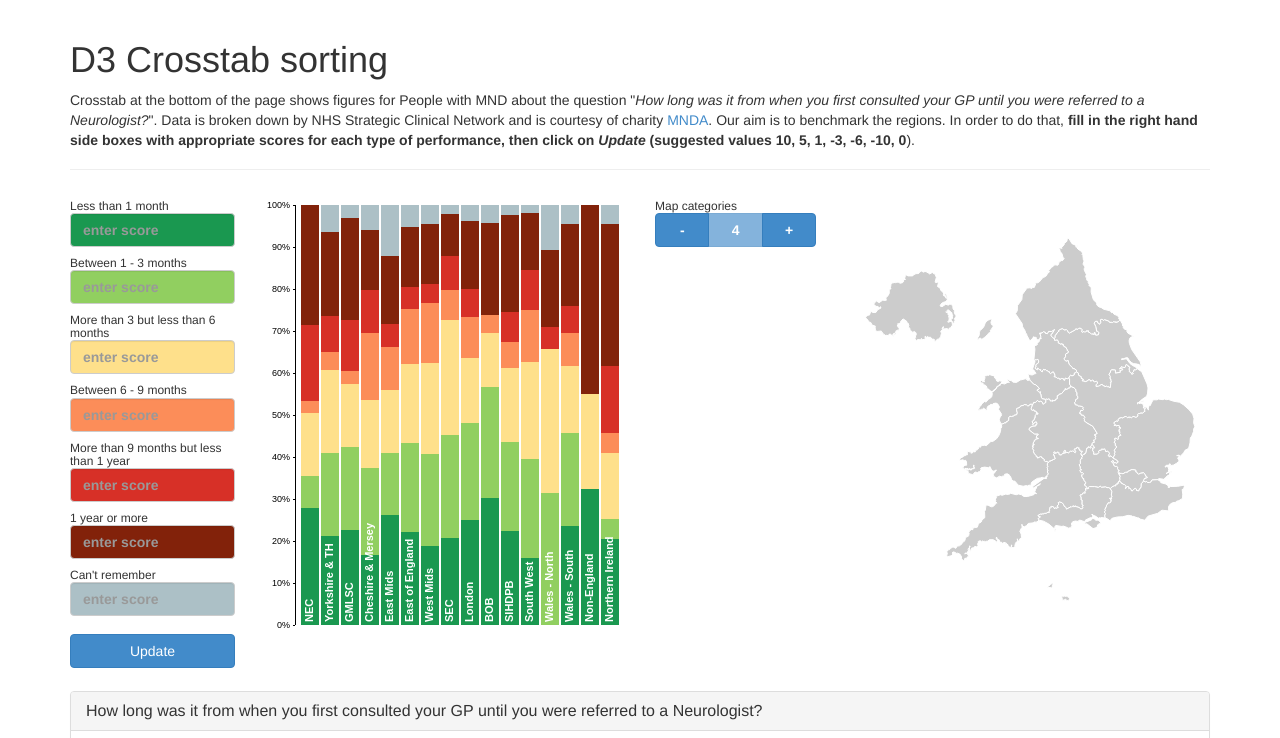
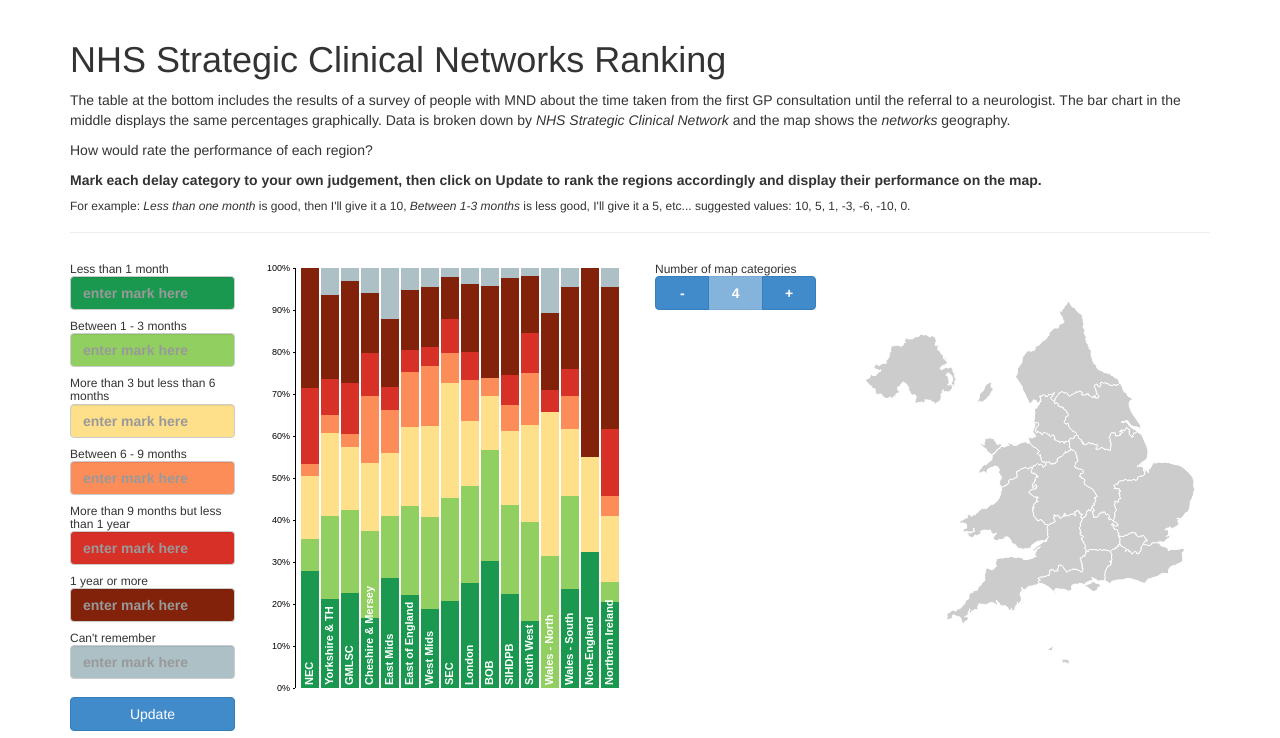
Before and after one commit to tonyfregoli/mnda, a plain HTML site: page index.html in a window 1280 px wide. Shown: the top 738 px of the page. Drawn offline with Linux system fonts and the light colour scheme.

Commit message:
Updated wording

```diff
--- a/index.html
+++ b/index.html
@@ -17,10 +17,12 @@
   <body>
     <div class="container">
       <div class="page-header">
-        <h1>D3 Crosstab sorting</h1>
-        <p>Crosstab at the bottom of the page shows figures for People with MND about the question "<i>How long was it from when you first consulted your GP until you were referred to a Neurologist?</i>".
-          Data is broken down by NHS Strategic Clinical Network and is courtesy of charity <a href="http://www.mndassociation.org/">MNDA</a>.
-          Our aim is to benchmark the regions. In order to do that, <b>fill in the right hand side boxes with appropriate scores for each type of performance, then click on <i>Update</i> (suggested values 10, 5, 1, -3, -6, -10, 0</b>).</p>
+        <h1>NHS Strategic Clinical Networks Ranking</h1>
+        <p>The table at the bottom includes the results of a survey of people with MND about the time taken from the first GP consultation until the referral to a neurologist. The bar chart in the middle displays the same percentages graphically.
+          Data is broken down by <i>NHS Strategic Clinical Network</i> and the map shows the <i>networks</i> geography.</p>
+        <p>How would rate the performance of each region?</p>
+		<p><b>Mark each delay category to your own judgement, then click on Update to rank the regions accordingly and display their performance on the map.</b><p>
+		<h6>For example: <i>Less than one month</i> is good, then I'll give it a 10, <i>Between 1-3 months</i> is less good, I'll give it a 5, etc... suggested values: 10, 5, 1, -3, -6, -10, 0.</h6>
       </div>
       <div class="row">
         <div class="col-md-2">
@@ -36,7 +38,7 @@
         <div class="col-md-2">
           <div id="keys">
             <!-- h4>Keys go here</h4 -->
-            <h6>Map categories
+            <h6>Number of map categories
               <div class="btn-group" id="cat-control">
                 <button id="less-cat" type="button" class="btn btn-primary">-</button>
                 <button id="num-cat" type="button" class="btn btn-primary" disabled>4</button>
@@ -68,7 +70,7 @@
           </h6>
         </div>
       </div>
-      <p>Data ©2013 MND Association</p>
+      <p>Data ©2013 <a href="http://www.mndassociation.org/">MND Association</a></p>
     </div>
     <script src="js/app.js"></script>
   </body>
--- a/js/app.js
+++ b/js/app.js
@@ -71,7 +71,7 @@
             .attr("name", function(d) {
                 return d.key;
             })
-            .attr("placeholder", "enter score")
+            .attr("placeholder", "enter mark here")
             .attr("class", "scorebox form-control")
             .style("background-color", function(d){
                 return c_color(d.key);
```
